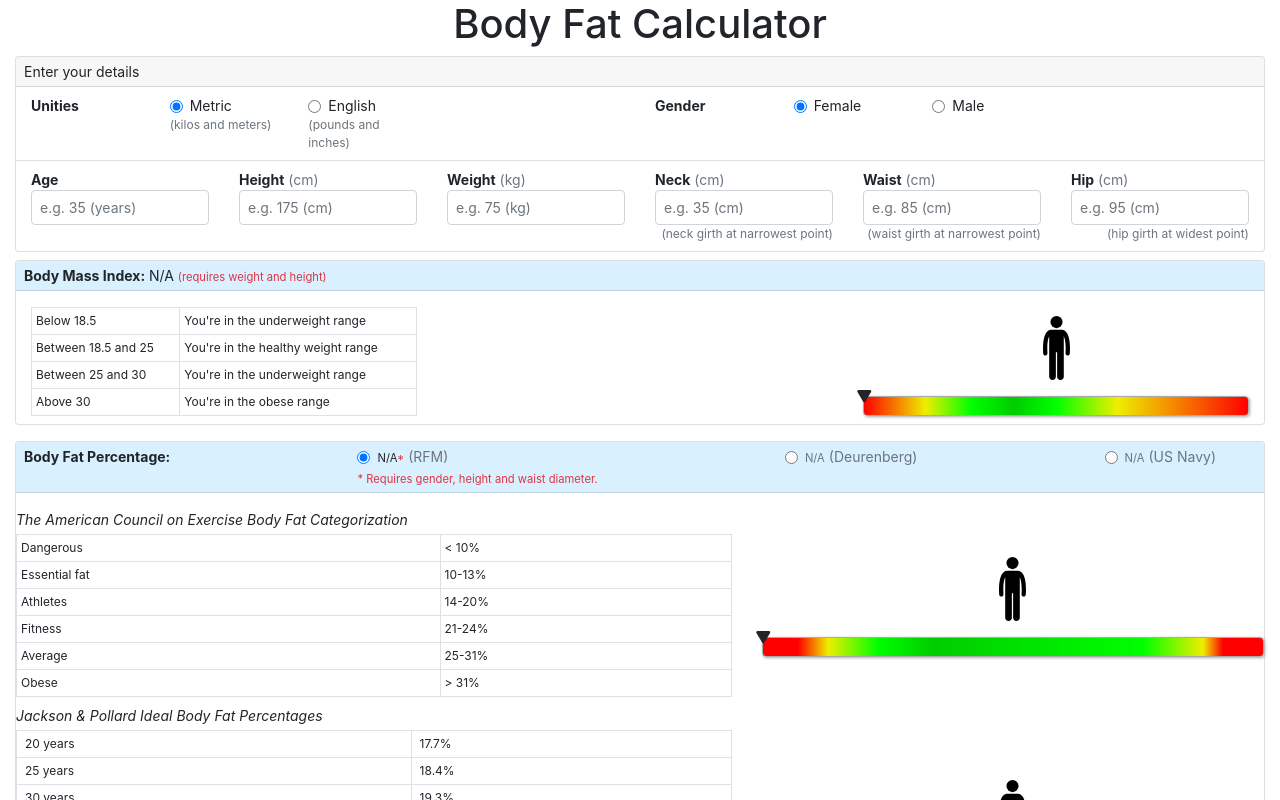
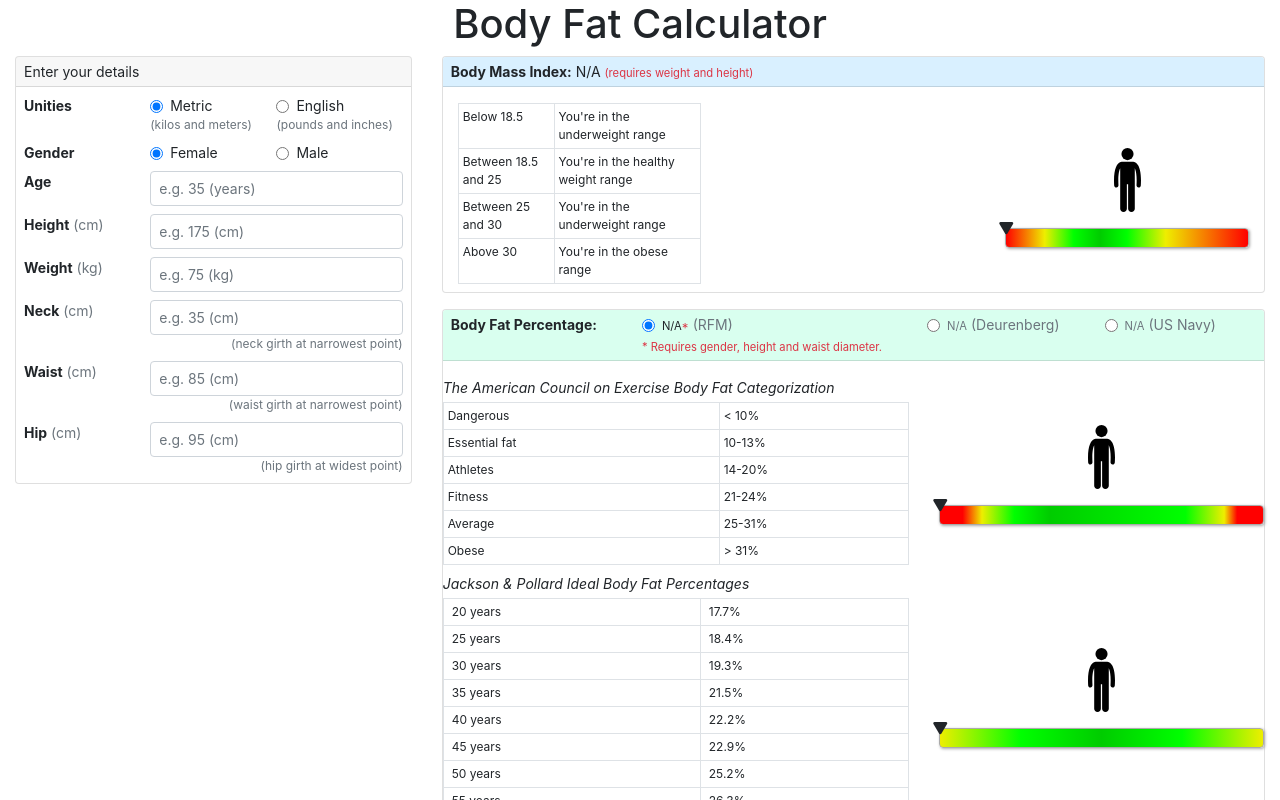
Before and after one commit to jfmdev/body-fat-calc, a Vue app: page / in a window 1280 px wide. Shown: the top 800 px of the page. Built offline with nearby package versions, Linux system fonts and the light colour scheme; what vue-localstorage would draw is missing.

Commit message:
Put inputs again on the left side XD

```diff
--- a/src/App.vue
+++ b/src/App.vue
@@ -2,17 +2,19 @@
   <div id="app" class="container-fluid">
     <h1 class="text-center mb-2">Body Fat Calculator</h1>
 
-    <DetailsInputs />
-
-    <Stats class="mt-2" />
-
-    <History class="mt-2" />
+    <div class="row">
+      <div class="col-lg-4 col-md-4 col-sm-6">
+        <DetailsInputs />
+      </div>
+      <div class="col-lg-8 col-md-8 col-sm-6">
+        <Stats />
+      </div>
+    </div>
   </div>
 </template>
 
 <script>
 import DetailsInputs from "@/components/DetailsInputs";
-import History from "@/components/History";
 import Stats from "@/components/Stats";
 
 export default {
@@ -20,7 +22,6 @@ export default {
 
   components: {
     DetailsInputs,
-    History,
     Stats
   }
 };
--- a/src/components/DetailsInputs.vue
+++ b/src/components/DetailsInputs.vue
@@ -6,15 +6,12 @@
       </div>
 
       <div class="card-body py-2 px-0">
-        <div class="container-fluid">
-          <div class="row">
-            <!-- Unities -->
-            <div class="col-lg-4 col-md-6 col-12">
-              <div class="row">
-                <div class="col-4">
+        <div class="d-flex px-2">
+          <div class="flex-1">
             <label class="font-weight-bold mb-0">Unities</label>
           </div>
-                <div class="col-4">
+
+          <div class="flex-1">
             <div class="form-check">
               <input
                 value="M"
@@ -25,16 +22,14 @@
                 type="radio"
                 id="calc_system_m"
               />
-                    <label
-                      class="form-check-label clickable"
-                      for="calc_system_m"
-                    >
+              <label class="form-check-label clickable" for="calc_system_m">
                 Metric
               </label>
             </div>
             <div class="text-small text-muted">(kilos and meters)</div>
           </div>
-                <div class="col-4">
+
+          <div class="flex-1">
             <div class="form-check">
               <input
                 value="E"
@@ -45,25 +40,20 @@
                 type="radio"
                 id="calc_system_e"
               />
-                    <label
-                      class="form-check-label clickable"
-                      for="calc_system_e"
-                    >
+              <label class="form-check-label clickable" for="calc_system_e">
                 English
               </label>
             </div>
             <div class="text-small text-muted">(pounds and inches)</div>
           </div>
         </div>
+
+        <div class="d-flex px-2 mt-2">
+          <div class="flex-1">
+            <label class="font-weight-bold mb-0">Gender</label>
           </div>
 
-            <!-- Gender -->
-            <div class="col-lg-4 col-md-6 col-12 offset-lg-2">
-              <div class="row">
-                <div class="col-4">
-                  <label class="font-weight-bold mb-0">Gender</label>
-                </div>
-                <div class="col-4">
+          <div class="flex-1">
             <div class="form-check">
               <input
                 value="F"
@@ -74,15 +64,13 @@
                 type="radio"
                 id="calc_gender_f"
               />
-                    <label
-                      class="form-check-label clickable"
-                      for="calc_gender_f"
-                    >
+              <label class="form-check-label clickable" for="calc_gender_f">
                 Female
               </label>
             </div>
           </div>
-                <div class="col-4">
+
+          <div class="flex-1">
             <div class="form-check">
               <input
                 value="M"
@@ -93,23 +81,20 @@
                 type="radio"
                 id="calc_gender_m"
               />
-                    <label
-                      class="form-check-label clickable"
-                      for="calc_gender_m"
-                    >
+              <label class="form-check-label clickable" for="calc_gender_m">
                 Male
               </label>
             </div>
           </div>
         </div>
-            </div>
-          </div>
 
-          <div class="row border-top mt-2 pt-2">
-            <div class="col-lg-2 col-md-4 col-6">
+        <div class="d-flex px-2 mt-2">
+          <div class="flex-1">
             <label for="calc_age" class="font-weight-bold mb-0">
               Age
             </label>
+          </div>
+          <div class="flex-2">
             <input
               name="age"
               :value="value.age"
@@ -121,11 +106,15 @@
               placeholder="e.g. 35 (years)"
             />
           </div>
+        </div>
 
-            <div class="col-lg-2 col-md-4 col-6">
+        <div class="d-flex px-2 mt-2">
+          <div class="flex-1">
             <label for="calc_height" class="font-weight-bold mb-0">
               Height </label
             ><span class="text-muted"> ({{ lengthUnit }})</span>
+          </div>
+          <div class="flex-2">
             <input
               name="height"
               :value="value.height"
@@ -137,11 +126,14 @@
               :placeholder="lengthExample(175)"
             />
           </div>
+        </div>
 
-            <div class="col-lg-2 col-md-4 col-6">
-              <label for="calc_weight" class="font-weight-bold mb-0"
-                >Weight</label
+        <div class="d-flex px-2 mt-2">
+          <div class="flex-1">
+            <label for="calc_weight" class="font-weight-bold mb-0">Weight</label
             ><span class="text-muted"> ({{ weightUnit }})</span>
+          </div>
+          <div class="flex-2">
             <input
               name="weight"
               :value="value.weight"
@@ -153,10 +145,14 @@
               :placeholder="weightExample(75)"
             />
           </div>
+        </div>
 
-            <div class="col-lg-2 col-md-4 col-6">
+        <div class="d-flex px-2 mt-2">
+          <div class="flex-1">
             <label for="calc_neck" class="font-weight-bold mb-0">Neck</label
             ><span class="text-muted"> ({{ lengthUnit }})</span>
+          </div>
+          <div class="flex-2">
             <input
               name="neck"
               :value="value.neck"
@@ -167,14 +163,18 @@
               id="calc_neck"
               :placeholder="lengthExample(35)"
             />
-              <div class="text-right text-small text-muted">
+          </div>
+        </div>
+        <div class="text-right text-small text-muted px-2">
           (neck girth at narrowest point)
         </div>
-            </div>
 
-            <div class="col-lg-2 col-md-4 col-6">
+        <div class="d-flex px-2 mt-2">
+          <div class="flex-1">
             <label for="calc_waist" class="font-weight-bold mb-0">Waist</label
             ><span class="text-muted"> ({{ lengthUnit }})</span>
+          </div>
+          <div class="flex-2">
             <input
               name="waist"
               :value="value.waist"
@@ -185,15 +185,19 @@
               id="calc_waist"
               :placeholder="lengthExample(85)"
             />
-              <div class="text-right text-small text-muted">
+          </div>
+        </div>
+        <div class="text-right text-small text-muted px-2">
           (waist girth at
           {{ isFemale ? "narrowest" : "navel" }} point)
         </div>
-            </div>
 
-            <div class="col-lg-2 col-md-4 col-6" v-if="isFemale">
+        <div class="d-flex px-2 mt-2" v-if="isFemale">
+          <div class="flex-1">
             <label for="calc_hip" class="font-weight-bold mb-0">Hip</label
             ><span class="text-muted"> ({{ lengthUnit }})</span>
+          </div>
+          <div class="flex-2">
             <input
               name="hip"
               :value="value.hip"
@@ -204,11 +208,10 @@
               id="calc_hip"
               :placeholder="lengthExample(95)"
             />
-              <div class="text-right text-small text-muted">
-                (hip girth at widest point)
           </div>
         </div>
-          </div>
+        <div class="text-right text-small text-muted px-2">
+          (hip girth at widest point)
         </div>
       </div>
     </div>
--- a/src/components/History.vue
+++ /dev/null
@@ -1,11 +0,0 @@
-<template>
-  <div>
-    <p>TODO: History</p>
-  </div>
-</template>
-
-<script>
-export default {
-  name: "History"
-};
-</script>
--- a/src/components/Stats.vue
+++ b/src/components/Stats.vue
@@ -20,7 +20,7 @@
 
     <!-- BFP (start) -->
     <div class="card text-medium mt-3">
-      <div class="card-header pl-2 pr-5 py-1 bg-info-light">
+      <div class="card-header pl-2 pr-5 py-1 bg-success-light">
         <!-- BFP Title -->
         <div class="d-flex justify-content-between">
           <div>
--- a/src/styles.css
+++ b/src/styles.css
@@ -22,6 +22,18 @@
 
 .bg-info-light {
   background-color: #d9f0ff;
+}
+
+.bg-success-light {
+  background-color: #d9ffef;
+}
+
+.flex-1 {
+  flex: 1;
+}
+
+.flex-2 {
+  flex: 2;
 }
 
 /* --- Progress bar colours --- */
```
Lines whose indentation alone changed are shown as unchanged.
